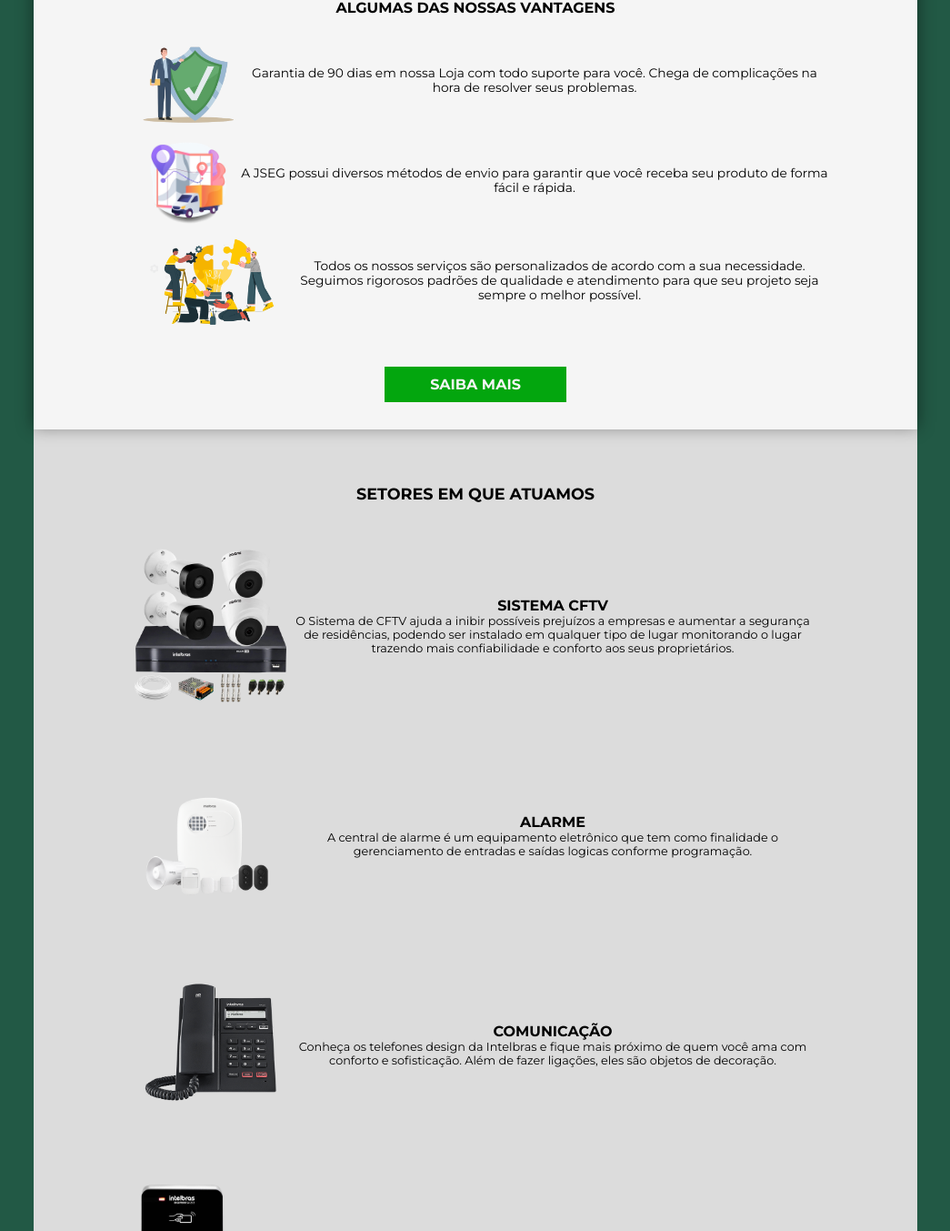
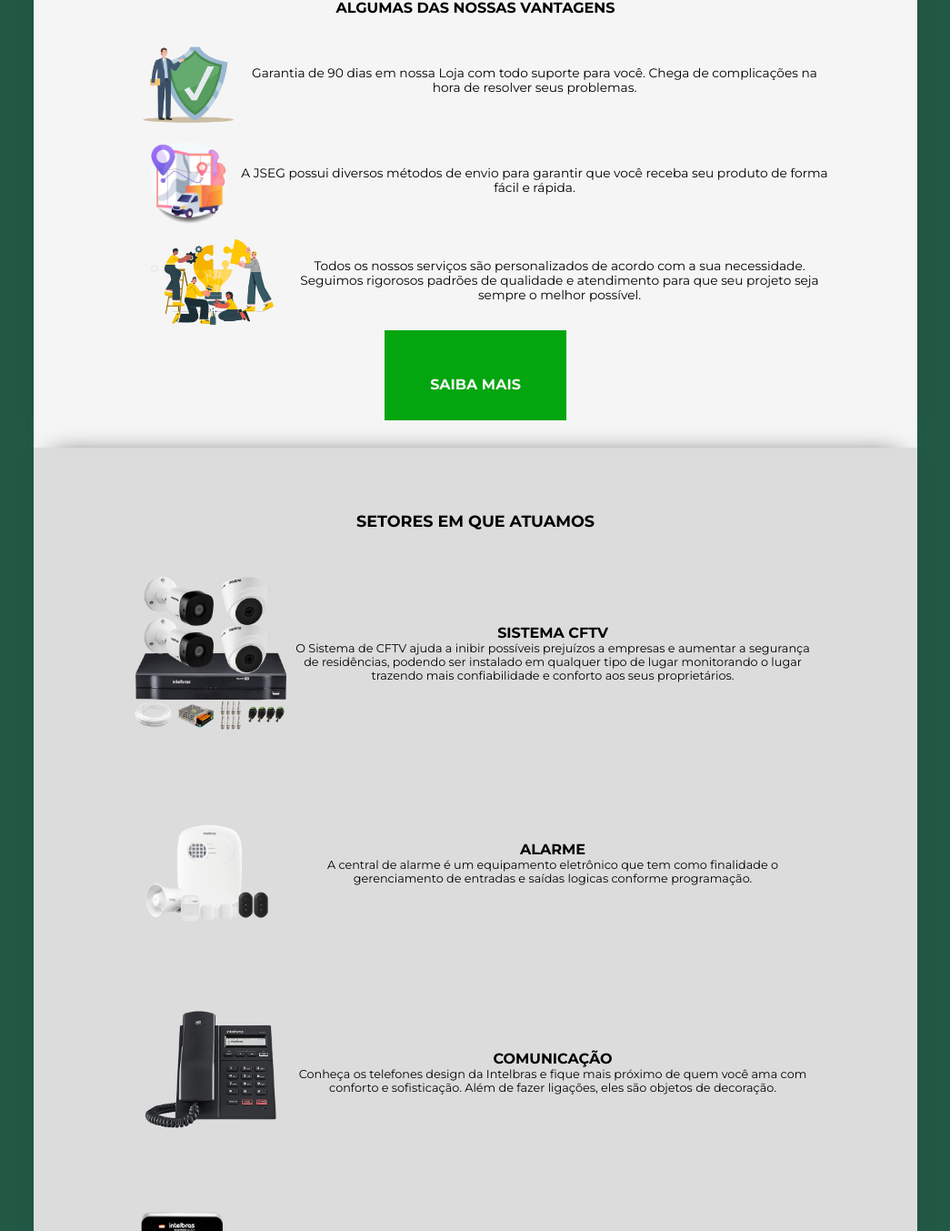
Before and after one commit to sirdav1d/jseg-teste, a plain HTML site: page index.html in a window 1280 px wide. Shown: the part 783-2136 px from the top of the page at 91% size, without its empty margins (117-1162 px from the left). Drawn offline with Linux system fonts and the light colour scheme.

Commit message:
fix style

```diff
--- a/assets/style.css
+++ b/assets/style.css
@@ -80,7 +80,8 @@ header{
 main{
     justify-content: space-around;
     text-align: center;
-    background-color: gainsboro;;
+    background-color: gainsboro;
+
 
 
 
@@ -92,10 +93,12 @@ main h1{
     color: var(--preto);
     padding: 25px;
 
+
 }
 .container{
     display: flex;
     justify-content: space-around;
+
 }
 .content-aside{
     width: 50%;
@@ -108,6 +111,7 @@ main h1{
 .content-aside h3{
     padding: 10px;
     margin-bottom: 15px;
+    color: var(--verde);
 }
 .content-aside p{
     font-size: .8rem;
@@ -225,7 +229,7 @@ main h1{
     background-color: whitesmoke;
     margin-top: 30px;
     padding: 30px 70px;
-    box-shadow: 0px -3px 17px 1px rgba(0, 0, 0, 0.41);
+    box-shadow: 0px -10px 27px -22px rgba(0, 0, 0, 0.98);
     display: flex;
     flex-direction: column;
     align-items: center;
@@ -253,7 +257,7 @@ main h1{
 }
 
 .btn-vantagens {
-        padding: 10px;
+        padding: 50px 10px 30px 10px;
         width: 200px;
         background-color: var(--verde2);
         border: none;
@@ -261,12 +265,11 @@ main h1{
         font-weight: bolder;
         text-decoration: none;
         cursor: pointer;
-        margin-top: 40px;
 }
 
 .container-dep{
-    margin-top: 30px;
-    padding: 10px;
+    padding: 50px 10px 30px 10px;
+    box-shadow: 0px -10px 27px -22px rgba(0, 0, 0, 0.98);
 }
 .container-dep h3{
     font-size: 1.1rem;
@@ -320,6 +323,7 @@ main h1{
     display: flex;
     flex-direction: column;
     align-items: center;
+    box-shadow: 0px -10px 27px -22px rgba(0, 0, 0, 0.98);
 }
 
 .finish-lp h2{
@@ -332,7 +336,7 @@ footer{
     padding: 10px;
     text-align: center;
     background-color:var(--preto);
-    box-shadow: 0px 10px 27px -22px rgba(0, 0, 0, 0.98);
+    box-shadow: 0px -10px 27px -22px rgba(0, 0, 0, 0.98);
     font-size: .8rem;
 }
 
--- a/index.html
+++ b/index.html
@@ -25,7 +25,7 @@
         <div class="container">
             <aside class="content-aside">
         <h3>
-            SOMOS PARCEIRO CREDENCIADO INTELBRAS
+            A JSEG É PARCEIRO CREDENCIADO INTELBRAS
         </h3>
 
         <p>
```
